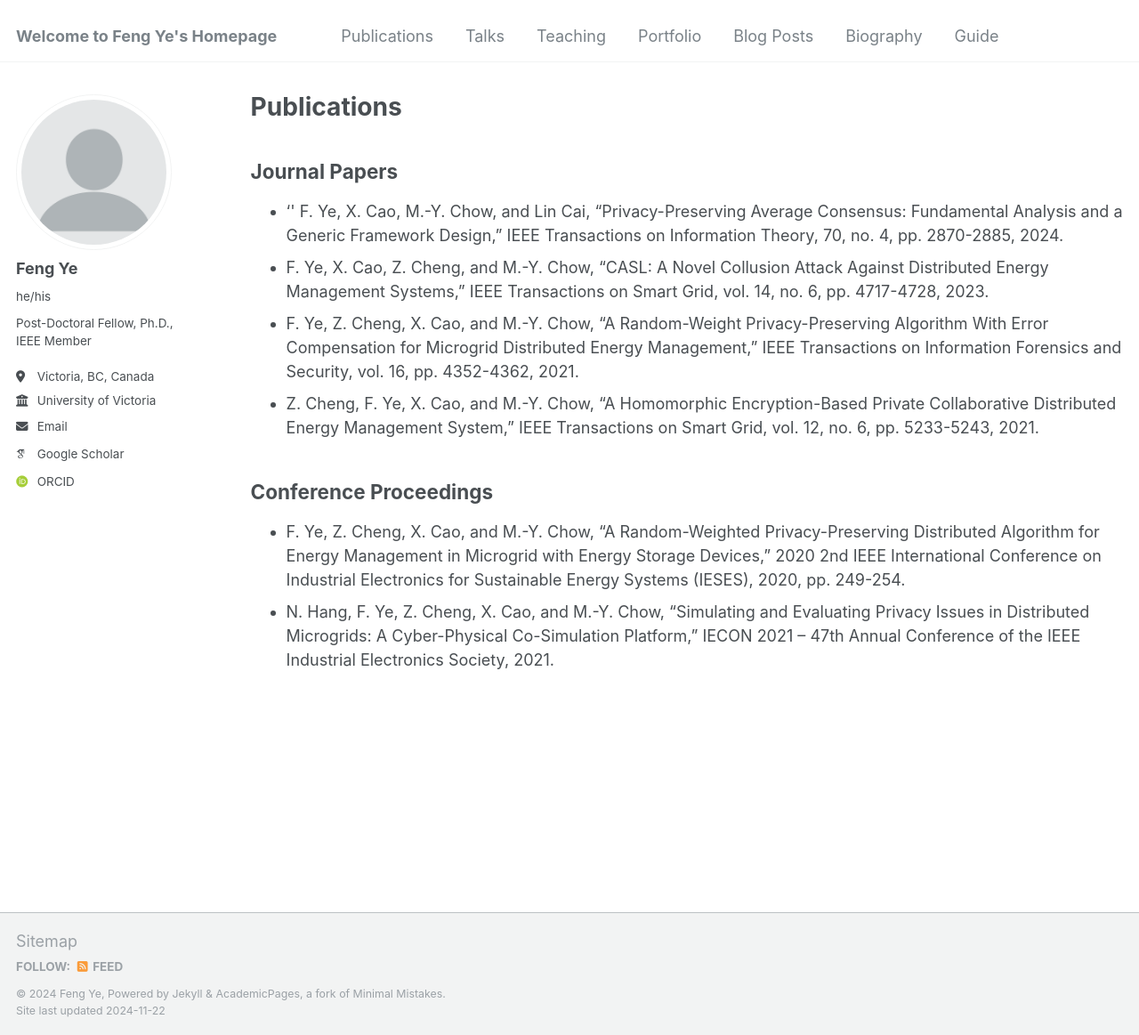
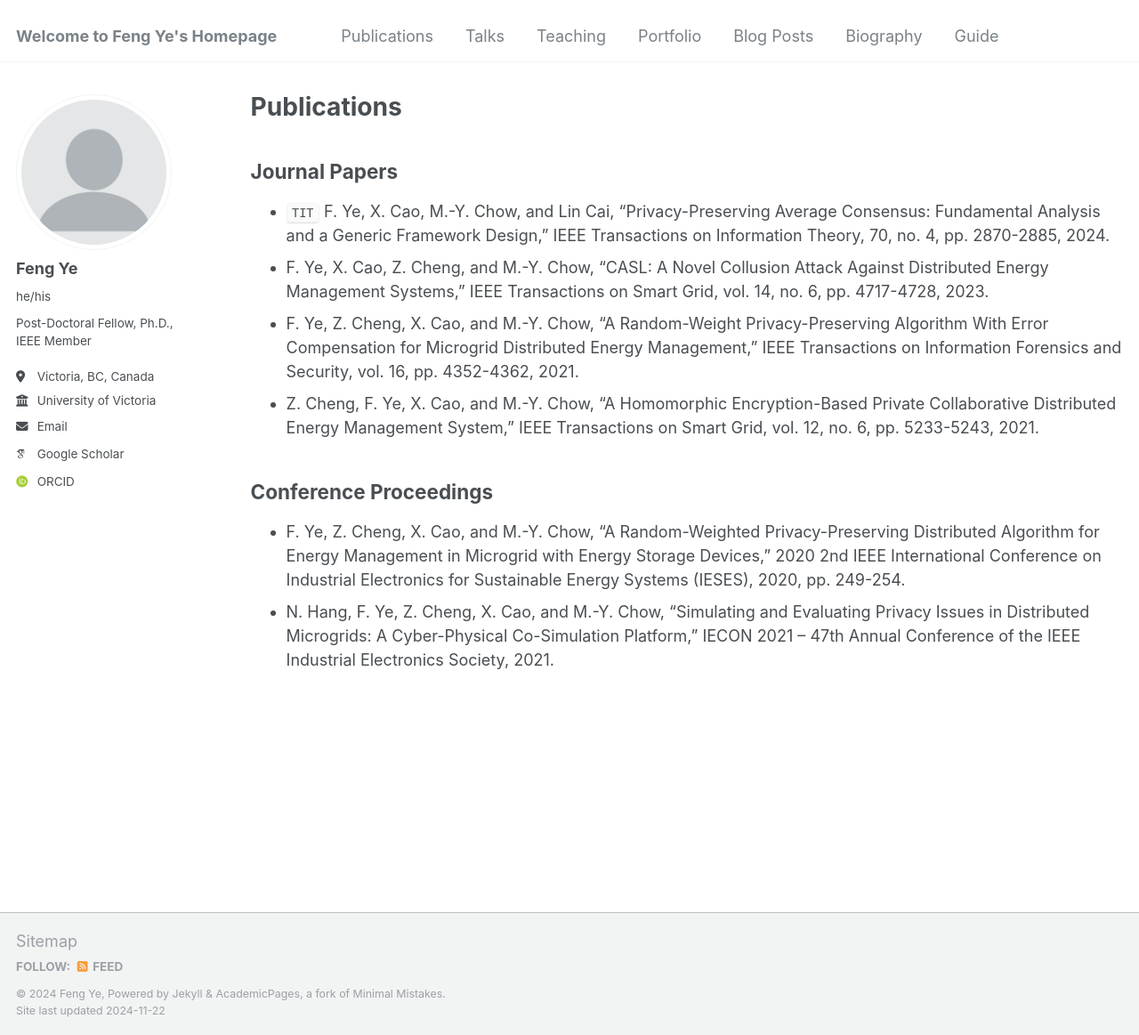
Before and after one commit to fye97/fye97, a Jekyll site: the page built from _pages/publications.md, in a window 1280 px wide and 1163 px high. Shown: the whole window at 89% size. Built offline with Jekyll 4.4.1, drawn with Linux system fonts in a browser that asks for light colours; some web fonts are replaced.

Commit message:
Update publications.md

```diff
--- a/_pages/publications.md
+++ b/_pages/publications.md
@@ -11,7 +11,7 @@ redirect_from:
 
 Journal Papers
 ------
-* '<TIT>' F. Ye, X. Cao, M.-Y. Chow, and Lin Cai, “Privacy-Preserving Average Consensus: Fundamental Analysis and a Generic Framework Design,” IEEE Transactions on Information Theory, 70, no. 4, pp. 2870-2885, 2024.
+* `TIT` F. Ye, X. Cao, M.-Y. Chow, and Lin Cai, “Privacy-Preserving Average Consensus: Fundamental Analysis and a Generic Framework Design,” IEEE Transactions on Information Theory, 70, no. 4, pp. 2870-2885, 2024.
 * F. Ye, X. Cao, Z. Cheng, and M.-Y. Chow, “CASL: A Novel Collusion Attack Against Distributed Energy Management Systems,” IEEE Transactions on Smart Grid, vol. 14, no. 6, pp. 4717-4728, 2023.
 * F. Ye, Z. Cheng, X. Cao, and M.-Y. Chow, “A Random-Weight Privacy-Preserving Algorithm With Error Compensation for Microgrid Distributed Energy Management,” IEEE Transactions on Information Forensics and Security, vol. 16, pp. 4352-4362, 2021.
 * Z. Cheng, F. Ye, X. Cao, and M.-Y. Chow, “A Homomorphic Encryption-Based Private Collaborative Distributed Energy Management System,” IEEE Transactions on Smart Grid, vol. 12, no. 6, pp. 5233-5243, 2021.
```
